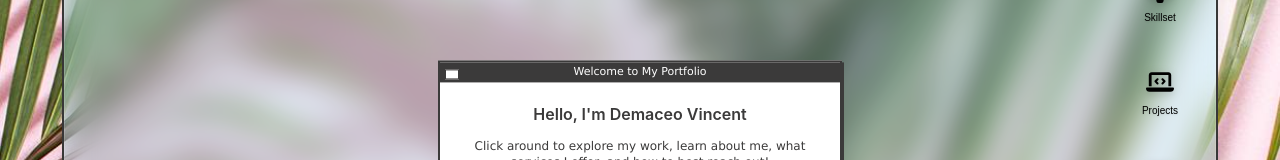
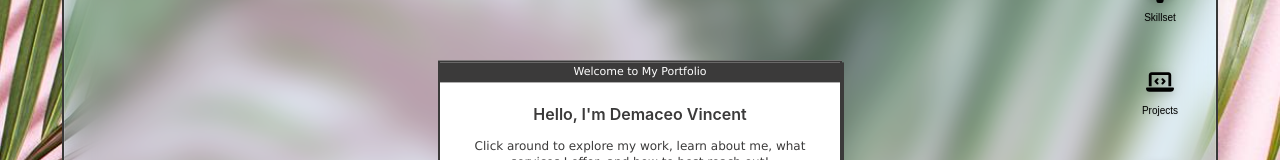
Before and after one commit to demaceo/portfolio-v4, a Next.js app: page / in a window 1280 px wide. Shown: the part 254-414 px from the top of the page. Built offline with nearby package versions, Linux system fonts and the light colour scheme.

Commit message:
comment out close-btn for welcome-window

```diff
--- a/src/components/layout/DesktopLayout/components/WelcomeWindow.tsx
+++ b/src/components/layout/DesktopLayout/components/WelcomeWindow.tsx
@@ -23,11 +23,11 @@ const WelcomeWindow: React.FC<WelcomeWindowProps> = ({
     <div className="welcome-window">
       <div className="window-title-bar">
         <div className="window-controls">
-          <button
+          {/* <button
             className="close-btn"
             onClick={handleWelcomeWindowClose}
             aria-label="Close welcome window"
-          ></button>
+          ></button> */}
         </div>
         <span className="window-title">Welcome to My Portfolio</span>
       </div>
```
